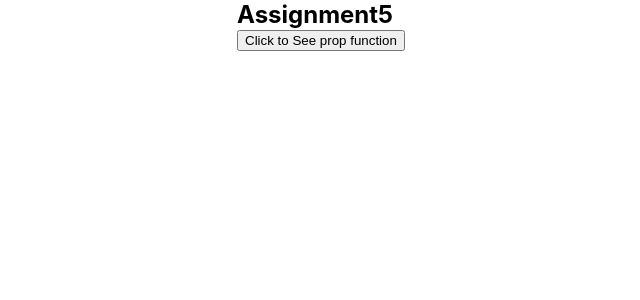
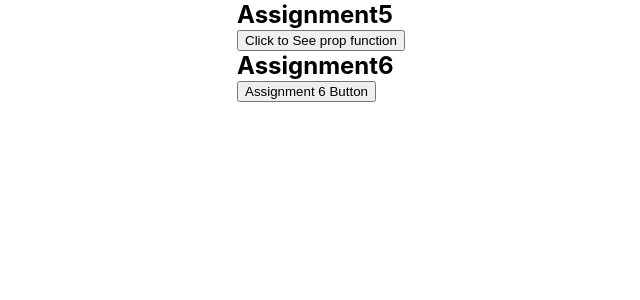
Before and after one commit to Sourav-Tanwar/Resume-Builder, a React (Create React App) app: page / in a window 1280 px wide. Shown: the top 300 px of the page, without its empty margins (53-693 px from the left). Built offline with nearby package versions, Linux system fonts and the light colour scheme.

Commit message:
Chapter 4- Assignment 6

```diff
--- a/src/App.js
+++ b/src/App.js
@@ -28,6 +28,7 @@ let resume = {
 
 
 function App() {
+  console.log("App")
   let button_name ="Dark";
   const handleDarkMode= (button_name)=>{
     console.log(button_name)
--- a/src/components/Chapter4/Assignment5.js
+++ b/src/components/Chapter4/Assignment5.js
@@ -1,6 +1,8 @@
 import React from 'react'
+import Assignment6 from './Assignment6'
 
 export default function Assignment5({onClick}) {
+  console.log("Assignment 5")
   const HandleOnclick =()=>{
     onClick()
   }
@@ -8,6 +10,7 @@ export default function Assignment5({onClick}) {
     <div>
         <h2>Assignment5</h2>
         <button onClick={HandleOnclick} >Click to See prop function</button>
+        <Assignment6></Assignment6>
     </div>
   )
 }
--- /dev/null
+++ b/src/components/Chapter4/Assignment6.js
@@ -0,0 +1,11 @@
+import React from 'react'
+
+export default function Assignment6() {
+    console.log("Assignment 6")
+  return (
+    <div>
+        <h2>Assignment6</h2>
+        <button>Assignment 6 Button</button>
+    </div>
+  )
+}
```
